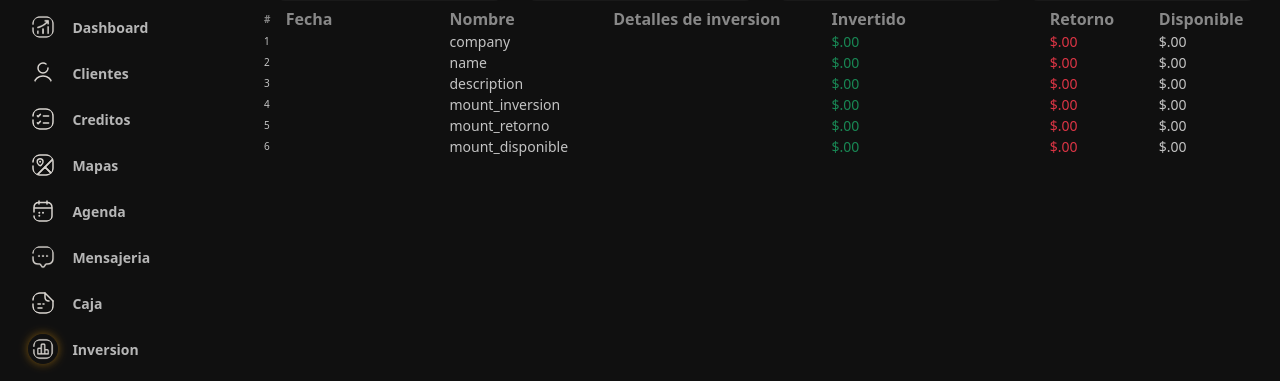
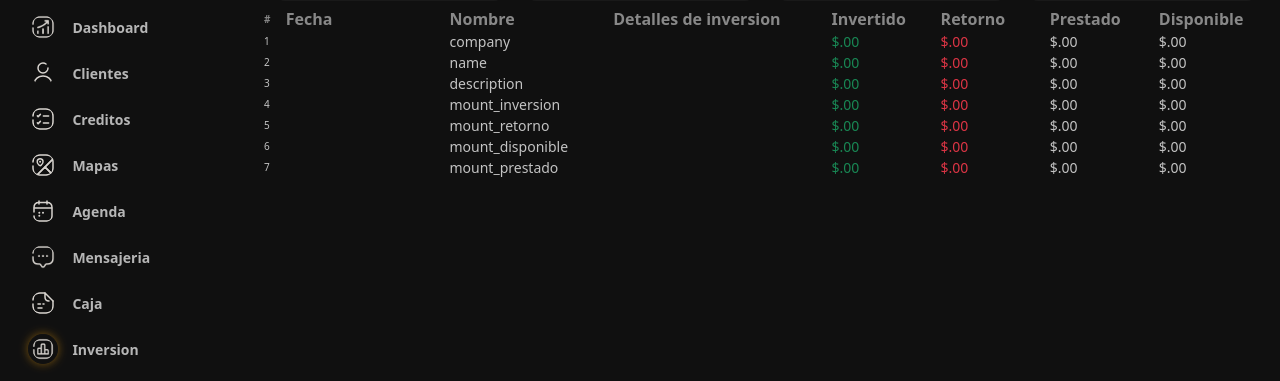
Before and after one commit to the-wandy-olivares/Money, a Django app: template Easy/Inversion/templates/inversion/inversion.html in a window 1280 px wide. Shown: the part 179-560 px from the top of the page. Run offline with Django 5.2, Linux system fonts and the light colour scheme; the template is opened without the code that fills it: values that come from a table or form of the project are taken from there, others are empty.

Commit message:
Agregar campo de monto prestado al modelo de inversión: actualizar vistas, formularios y plantilla para gestionar el monto prestado y mejorar la visualización en la interfaz.

```diff
--- a/Easy/Credit/views.py
+++ b/Easy/Credit/views.py
@@ -33,6 +33,7 @@ class CreditCreate(CreateView):
             capital = form.instance.capital.replace(',', '')
             inversions = Inversion.objects.filter(is_active=True).last()
             inversions.mount_disponible -= int(capital)
+            inversions.mount_prestado = inversions.mount_inversion - inversions.mount_disponible # Siempre acrualizamos el monto prestado
             inversions.save()
             credit = form.save(commit=False)
             Calculadora_Intereses(form.instance.capital, form.instance.
--- a/Easy/Inversion/forms.py
+++ b/Easy/Inversion/forms.py
@@ -6,7 +6,7 @@ class Inversion(forms.ModelForm):
             model = models.Inversion
             fields = [
                   'company', 'name',  'description', 'mount_inversion',
-                  'mount_retorno', 'mount_disponible'
+                  'mount_retorno', 'mount_disponible', 'mount_prestado'
             ]
             widgets = {
                   'company': forms.Select(attrs={'class': 'form-control',} ),
@@ -15,4 +15,5 @@ class Inversion(forms.ModelForm):
                   'mount_inversion': forms.NumberInput(attrs={'class': 'form-control',} ),
                   'mount_retorno': forms.NumberInput(attrs={'class': 'form-control',} ),
                   'mount_disponible': forms.NumberInput(attrs={'class': 'form-control',} ),
+                  'mount_prestado': forms.NumberInput(attrs={'class': 'form-control',} ),
             }
--- a/Easy/Inversion/models.py
+++ b/Easy/Inversion/models.py
@@ -14,6 +14,8 @@ class Inversion(models.Model):
 
       # Inversion disponible
       mount_disponible = models.IntegerField(default=0, blank=True, null=True)
+      # Monto prestado
+      mount_prestado = models.IntegerField(default=0, blank=True, null=True)
 
       date = models.DateField(auto_now_add=True)
       created = models.DateTimeField(auto_now_add=True)
--- a/Easy/Inversion/templates/inversion/cp/table.html
+++ b/Easy/Inversion/templates/inversion/cp/table.html
@@ -18,8 +18,9 @@
                         <th style='width: 15%;'>Fecha </th>
                         <th style='width: 15%;'>Nombre</th>
                         <th class="description" style='width:20%;'>Detalles de inversion</th>
-                        <th style='width: 20%;'> Invertido </th>
+                        <th style='width: 10%;'> Invertido </th>
                         <th style='width: 10%;'>Retorno</th>
+                        <th class="tipo" style='width: 10%;'>Prestado</th>
                         <th class="tipo" style='width: 10%;'>Disponible</th>
                   </tr>
             </thead>
@@ -41,6 +42,11 @@
                                           ${{ movimiento.mount_retorno|intcomma }}.00
                                     </span>
                               </td>
+                              <td>
+                                    <span class="">
+                                          ${{ movimiento.mount_prestado|intcomma }}.00
+                                    </span>
+                              </td>
                               <td class='text-capitalize tipo'>${{ movimiento.mount_disponible|intcomma }}.00</td>
                         </tr>
                         {% endfor %}
```
Also changed, not shown: Easy/Inversion/migrations/0006_inversion_mount_prestado.py (added).
